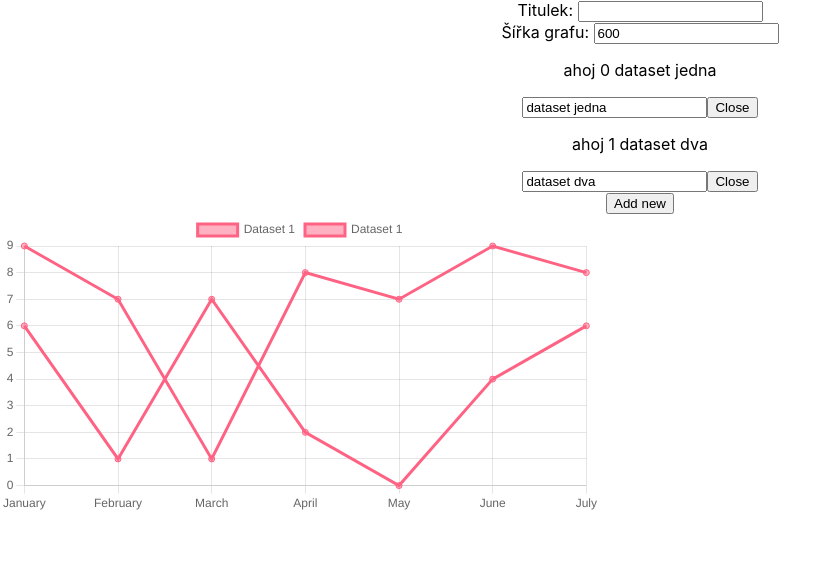
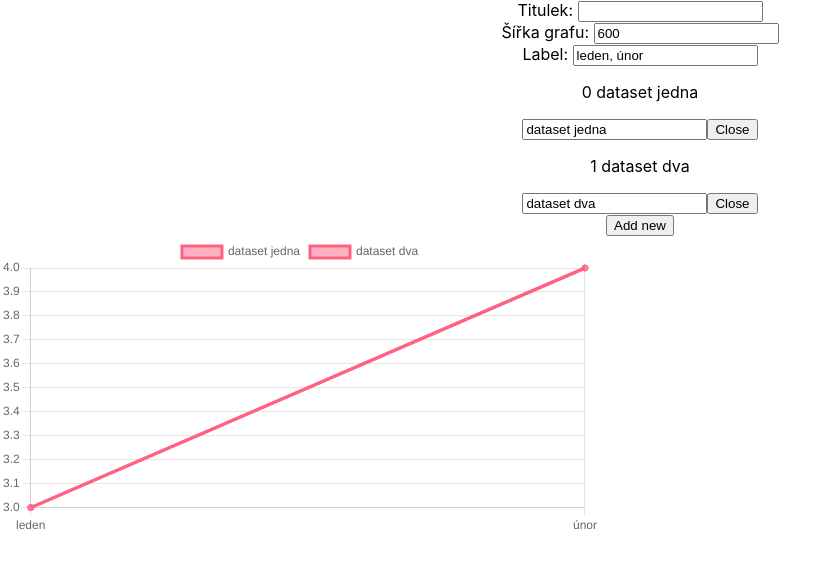
Before and after one commit to daxovi/fnol-graph, a React (Create React App) app in the folder client/: page / in a window 1280 px wide. Shown: the top 568 px of the page, without its empty margins (0-839 px from the left). Built offline with nearby package versions, Linux system fonts and the light colour scheme.

Commit message:
labels integration

```diff
--- a/client/src/App.js
+++ b/client/src/App.js
@@ -5,9 +5,10 @@ import { useState, useEffect } from 'react';
 
 function App() {
   const [width, setWidth] = useState(600);
-  const [datasetsNr, setDatasetsNr] = useState(2);
-  const [datasets, setDatasets] = useState([{ text: "dataset jedna" }, { text: "dataset dva" }])
+  const [datasets, setDatasets] = useState([{ label: "dataset jedna", data: [1, 2, 3, 4] }, { label: "dataset dva", data: [1, 2, 3, 4] }])
   const [title, setTitle] = useState("");
+  const [labelText, setLabelText] = useState("leden, únor")
+  const [labels, setLabels] = useState(["leden", "únor"]);
 
   useEffect(() => {
 
@@ -22,7 +23,7 @@ function App() {
 
   const openDataset = () => {
     let array = [...datasets];
-    array.push({ text: "nový dataset" });
+    array.push({ label: "nový dataset" });
     setDatasets(array);
   }
 
@@ -32,23 +33,32 @@ function App() {
     setDatasets(array);
   }
 
+  const updateLabel = (text) => {
+    setLabelText(text);
+    let reducedText = text.replaceAll(", ", ",");
+    let array = reducedText.split(",");
+    console.log(array);
+    setLabels(array);
+   }
+
 
   return (
     <div className="App">
       <label>Titulek: <input type="text" value={title} onChange={(e) => { setTitle(e.target.value) }} /></label> <br />
       <label>Šířka grafu: <input type="number" value={width} onChange={(e) => { setWidth(e.target.value) }} /></label> <br />
+      <label>Label: <input type="text" value={labelText} onChange={(e) => { updateLabel(e.target.value) }} /></label> <br />
       {datasets.map((e, index) => {
         return (
           <div key={index}>
-            <p>ahoj {index} {e.text}</p>
-            <input type="text" value={e.text} onChange={(value) => { updateDataset(index, {text: value.target.value}) }} />
+            <p>{index} {e.label}</p>
+            <input type="text" value={e.label} onChange={(value) => { updateDataset(index, {label: value.target.value}) }} />
             <button onClick={() => { closeDataset(index) }}>Close</button>
           </div>
         )
       })}
       <button onClick={() => { openDataset() }}>Add new</button>
       <div style={{ display: "block", width: width + "px" }} >
-        <LineGraph datasets={datasets} title={title} />
+        <LineGraph datasets={datasets} title={title} labels={labels} />
       </div>
     </div>
   );
--- a/client/src/graphs/LineGraph.js
+++ b/client/src/graphs/LineGraph.js
@@ -25,6 +25,7 @@ ChartJS.register(
 const LineGraph = (props) => {
   const [title, setTitle] = useState("");
   const [datasets, setDatasets] = useState([]);
+  const [labels, setLabels] = useState([]);
 
   useEffect(() => {
     if (props.title) {
@@ -34,7 +35,11 @@ const LineGraph = (props) => {
     if (props.datasets) {
       setDatasets(props.datasets);
     }
-  }, [props.datasets, props.title])
+
+    if (props.labels) {
+      setLabels(props.labels);
+    }
+  }, [props.datasets, props.title, props.labels])
 
   const options = {
     responsive: true,
@@ -49,15 +54,24 @@ const LineGraph = (props) => {
     },
   };
 
-  const labels = ['January', 'February', 'March', 'April', 'May', 'June', 'July'];
-
+  const getOrderedData = (data) => {
+    let orderedData = [];
+    data.map((number, index) => {
+      if (data.length > labels.length) {
+        orderedData.push(data[data.length - labels.length + index])
+      } else {
+        orderedData.push(number);
+      }
+    })
+    return orderedData;
+  }
 
   const data = {
     labels,
-    datasets: datasets.map(() => {
+    datasets: datasets.map((item) => {
       return ({
-        label: 'Dataset 1',
-        data: labels.map(() => Math.floor(Math.random() * 10)),
+        label: item.label,
+        data: getOrderedData(item.data),
         borderColor: 'rgb(255, 99, 132)',
         backgroundColor: 'rgba(255, 99, 132, 0.5)',
       })
```
